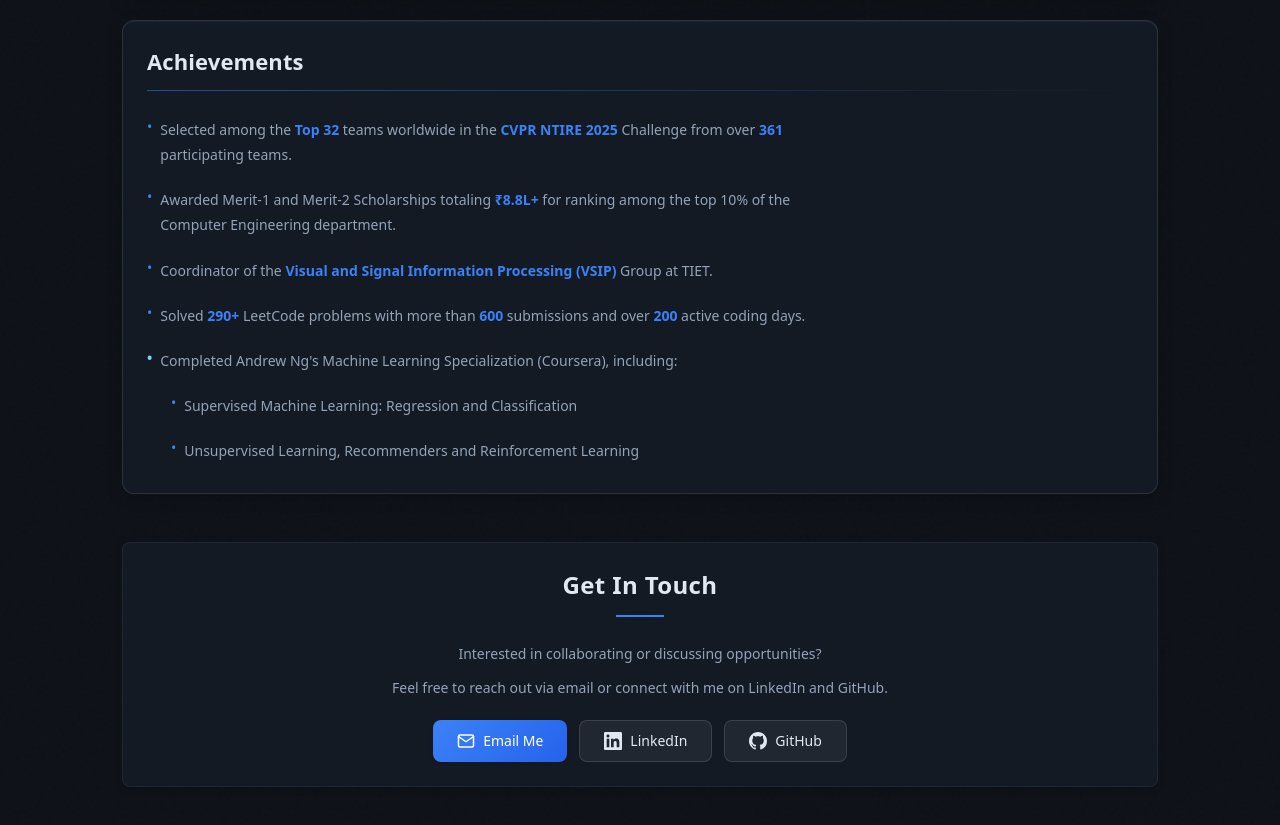
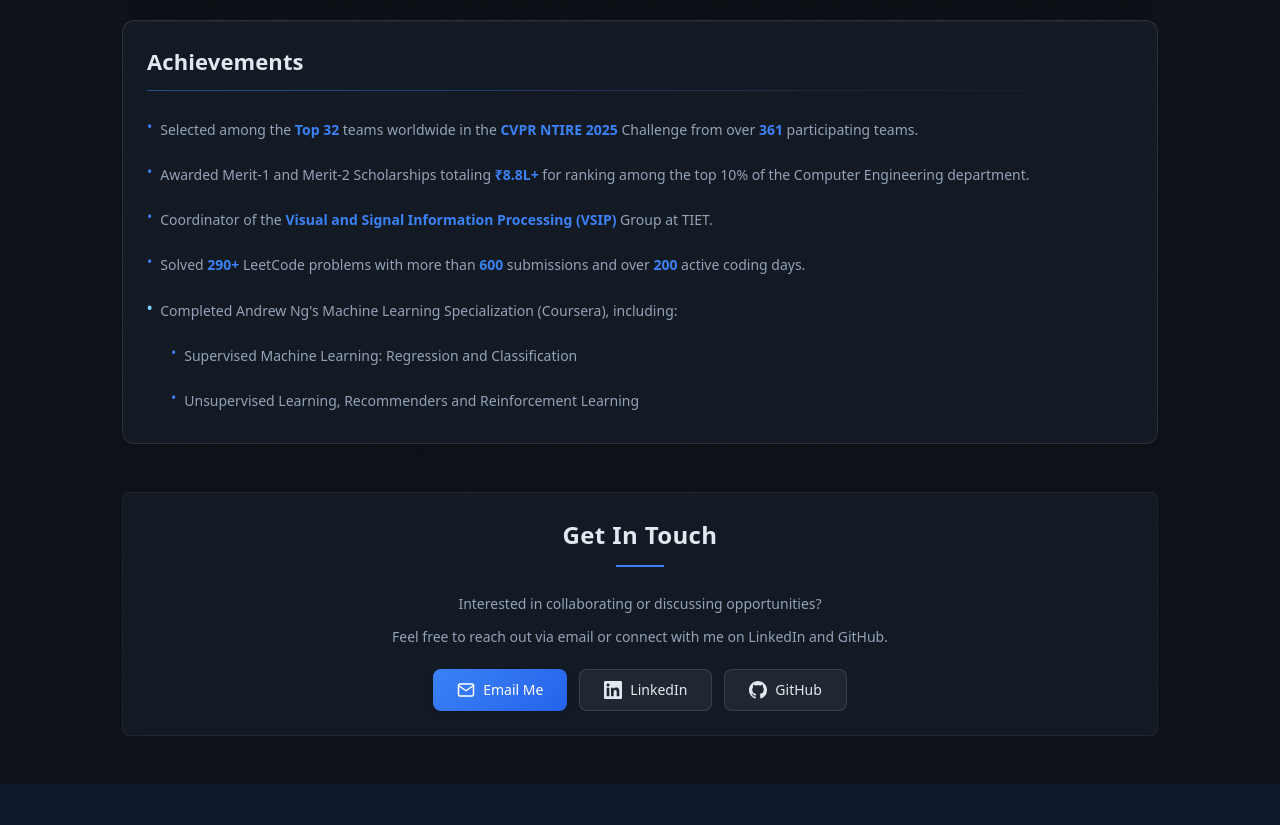
Before and after one commit to Arshgarg2005/Protfolio-wesite, a React (Vite) app: page / in a window 1280 px wide. Shown: the part 2483-3308 px from the top of the page. After the commit the page ends 3267 px from the top, so only its background shows below. Built offline with nearby package versions, Linux system fonts and the light colour scheme.

Commit message:
Updated Resume

```diff
--- a/src/pages/Home.jsx
+++ b/src/pages/Home.jsx
@@ -782,7 +782,7 @@ const Home = () => {
               <h2 style={{ fontSize: '1.375rem', color: '#e2e8f0', letterSpacing: '0.005em', marginBottom: 'var(--space-3)', fontWeight: '600' }}>Achievements</h2>
               <div className="h-px w-full" style={{ background: 'linear-gradient(90deg, rgba(59, 130, 246, 0.5) 0%, transparent 100%)' }} />
             </div>
-            <ul className="space-y-2 text-sm w-full" style={{ color: '#94a3b8', lineHeight: '1.8', fontWeight: '300', maxWidth: '42rem' }}>
+            <ul className="space-y-2 text-sm w-full" style={{ color: '#94a3b8', lineHeight: '1.8', fontWeight: '300', width: '100%' }}>
               <li className="flex items-start py-1.5">
                 <span className="mr-2 text-sm" style={{ color: '#3b82f6' }}>•</span>
                 <span>Selected among the <span style={{ color: '#3b82f6', fontWeight: '600' }}>Top 32</span> teams worldwide in the <span style={{ color: '#3b82f6', fontWeight: '600' }}>CVPR NTIRE 2025</span> Challenge from over <span style={{ color: '#3b82f6', fontWeight: '600' }}>361</span> participating teams.</span>
```
